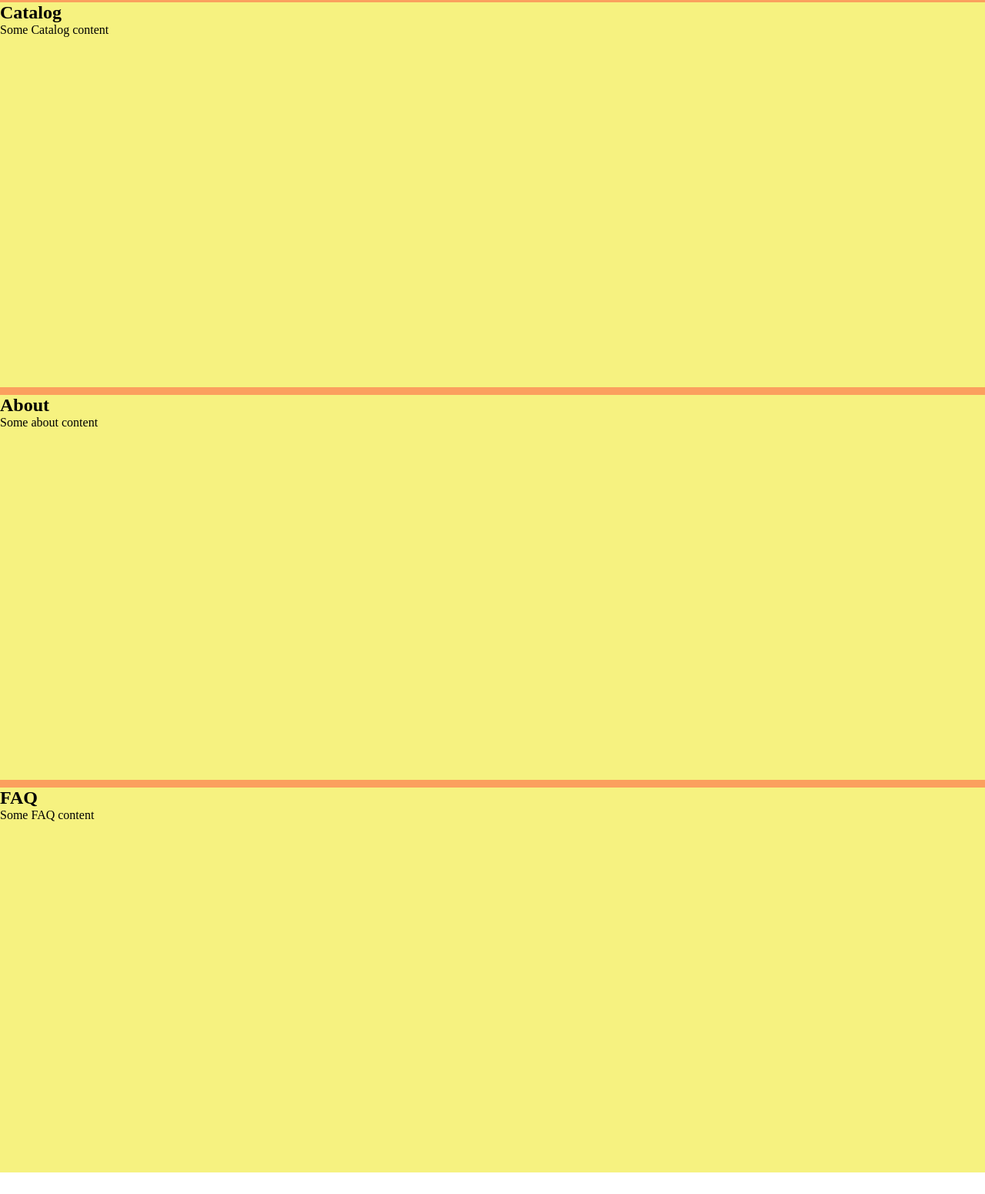
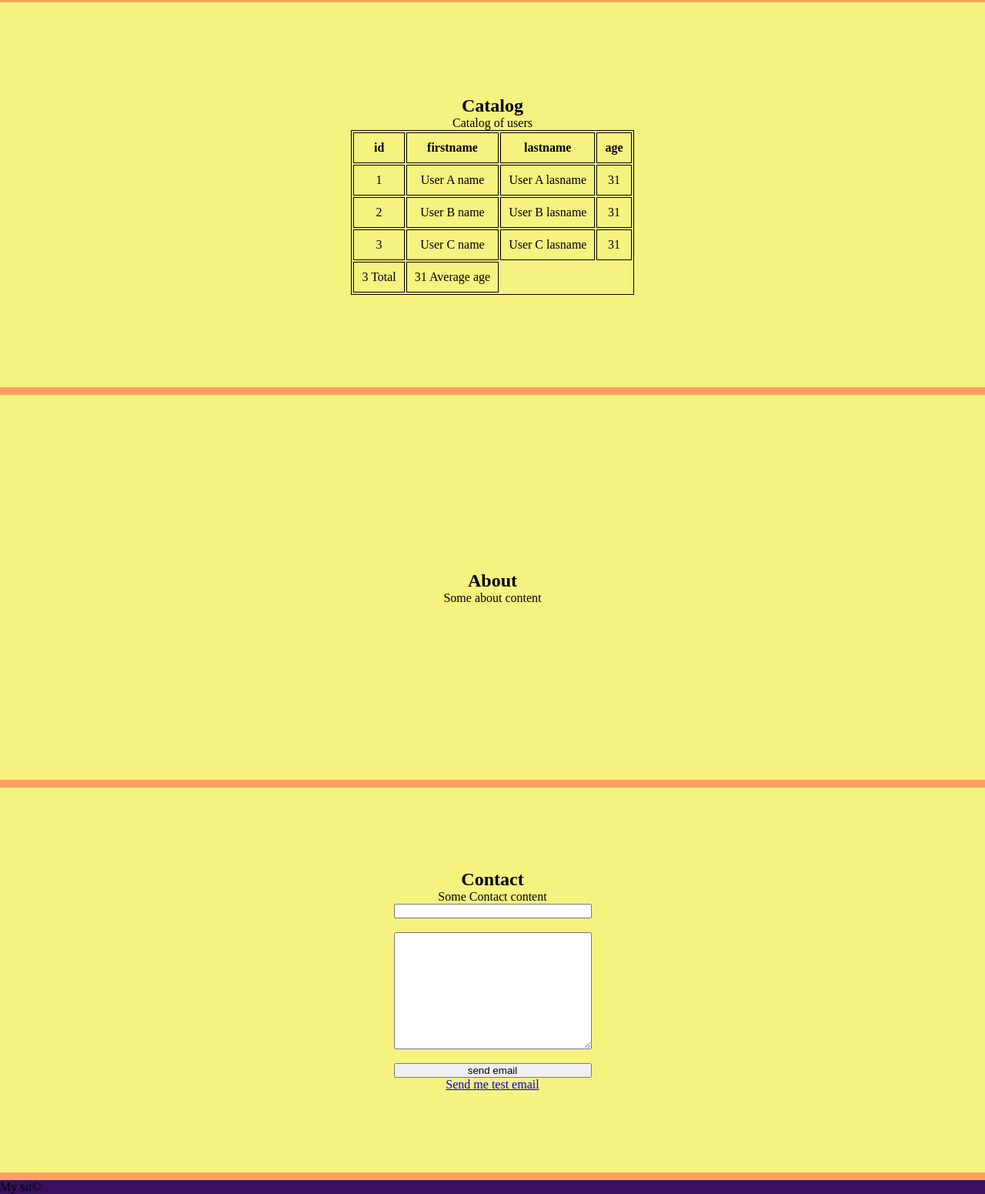
Before and after one commit to MariyaKondratenko/HW3_MK_practice, a plain HTML site: page index.html in a window 1280 px wide. Shown: the part 1154-2705 px from the top of the page at 77% size. Drawn offline with Linux system fonts and the light colour scheme.

Commit message:
created contact form

```diff
--- a/index.html
+++ b/index.html
@@ -1,6 +1,5 @@
 <!DOCTYPE html>
 <html>
-
   <head>
     <meta charset="utf-8" />
     <meta http-equiv="X-UA-Compatible" content="IE=edge" />
@@ -16,7 +15,7 @@
 
   <body>
     <div class="wrapper">
-    <header>
+      <header class="header">
         <h1>My site</h1>
         <nav>
           <ul>
@@ -33,7 +32,7 @@
               <a href="#about">About</a>
             </li>
             <li>
-            <a href="#faq">FAQ</a>
+              <a href="#contact">Contact</a>
             </li>
           </ul>
         </nav>
@@ -44,27 +43,77 @@
           <h2>Home</h2>
           <p>Some home content</p>
         </section>
+
         <section class="content" id="news">
           <h2>News</h2>
           <p>Some news content</p>
         </section>
+
         <section class="content" id="catalog">
           <h2>Catalog</h2>
-        <p>Some Catalog content</p>
+          <p>Catalog of users</p>
+          <table>
+          <thead>
+            <tr>
+              <th>id</th>
+              <th>firstname</th>
+              <th>lastname</th>
+              <th>age</th>
+            </tr>
+          </thead>
+          <tbody>
+            <tr>
+              <td>1</td>
+              <td>User A name</td>
+              <td>User A lasname</td>
+              <td>31</td>
+            </tr>
+            <tr>
+              <td>2</td>
+              <td>User B name</td>
+              <td>User B lasname</td>
+              <td>31</td>
+            </tr>
+            <tr>
+              <td>3</td>
+              <td>User C name</td>
+              <td>User C lasname</td>
+              <td>31</td>
+            </tr>
+          </tbody>
+          <tfoot>
+            <td>3 Total</td>
+            <td>31 Average age</td>
+          </tfoot>
+          </table>
+
         </section>
+
         <section class="content" id="about">
           <h2>About</h2>
           <p>Some about content</p>
         </section>
-      <section class="content" id="fag">
-        <h2>FAQ</h2>
-        <p>Some FAQ content</p>
+
+        <!-- Send email form-->
+        <section class="content" id="contact">
+          <h2>Contact</h2>
+          <p>Some Contact content</p>
+
+          <form action="mailto:mariya.moko.m@gmail.com">
+            <input type="text" name="subject"> <br>
+            <textarea name="body" id="" cols="30" rows="10"></textarea><br>
+            <input type="submit" value="send email">
+          </form>
+
+          <a href="mailto:mariya.moko.m@gmail.com?subject=Subject&body=Body">Send me test email</a>
         </section>
       </main>
 
+      <footer class="footer">
+        <span>My sit&#169; </span>
+      </footer>
     </div>
 
     <script src="./scripts/index.js"></script>
   </body>
-
 </html>
--- a/styles/styles.css
+++ b/styles/styles.css
@@ -20,8 +20,40 @@ body {
   background-color: rgb(251, 160, 94);
 }
 
+.header {
+  background-color: rgb(186, 113, 253);
+}
+
+.footer {
+  background-color: rgb(57, 16, 95);
+}
+
 .content {
+  display: flex;
+  flex-direction: column;
+  justify-content: center;
+  align-items: center;
   margin-block: 10px;
   height: 500px;
   background-color: rgb(246, 242, 128);
 }
+
+table,
+th,
+td {
+  border: 1px solid black;
+  text-align:center;
+}
+
+th,td{
+  padding:10px;
+}
+caption{
+ font-size:20px;
+ color:blue;
+}
+
+form {
+  display: flex;
+  flex-direction: column;
+}
```
Lines whose indentation alone changed are shown as unchanged.
